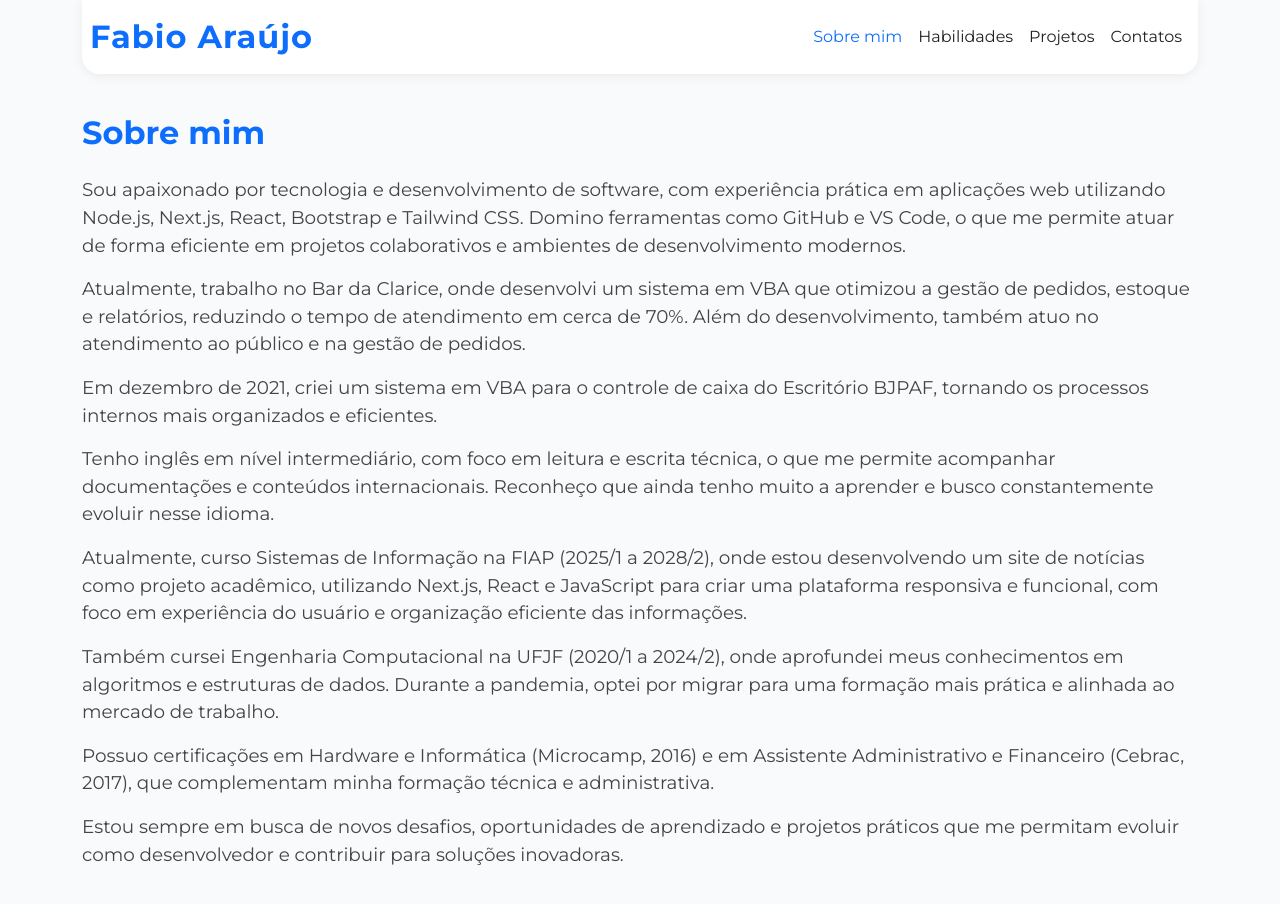
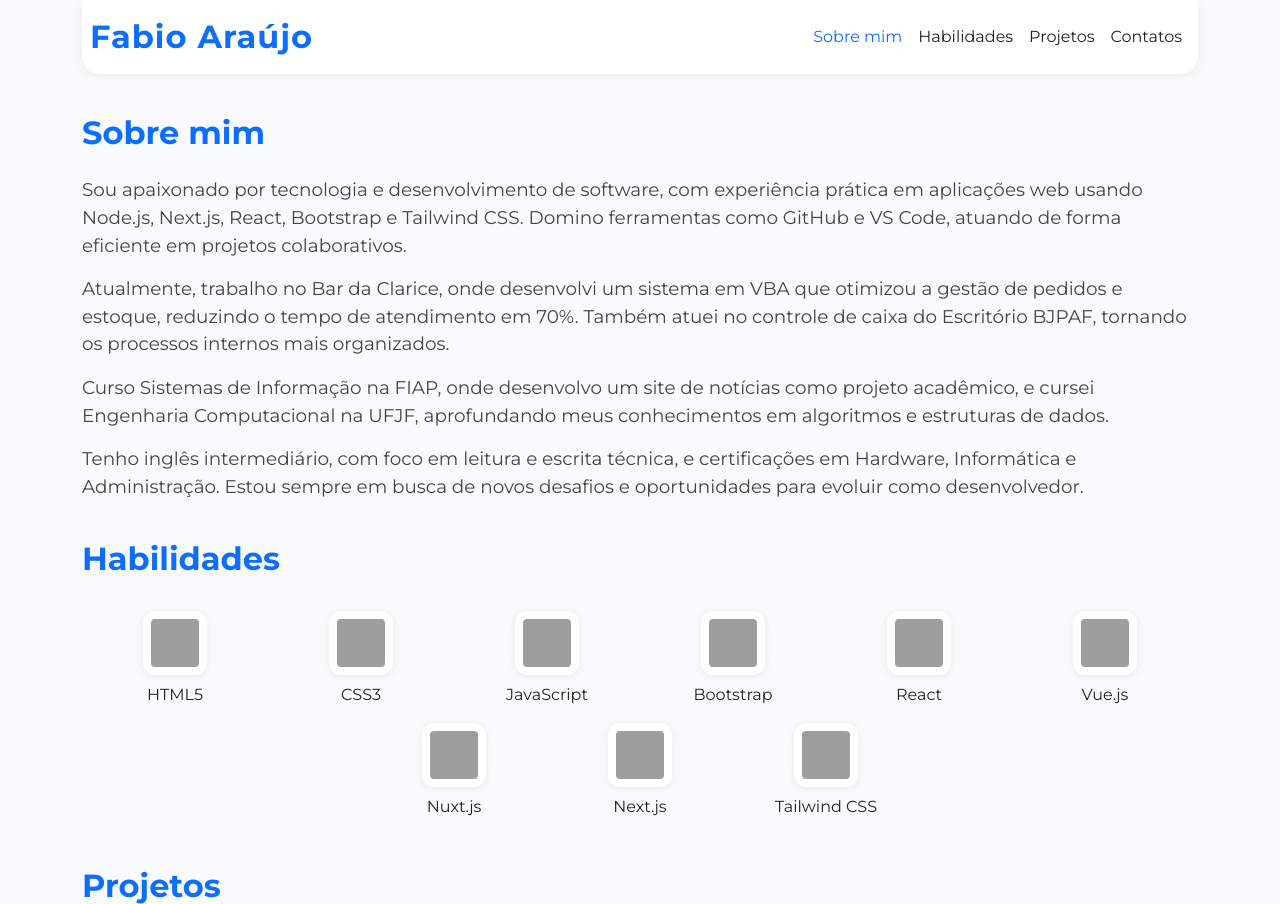
Before and after one commit to fabioarauju/portfolio_fabio_araujo, a plain HTML site: page index.html in a window 1280 px wide. Shown: the top 904 px of the page. Drawn offline with nearby package versions, Linux system fonts and the light colour scheme; grey boxes are pictures that could not be loaded.

Commit message:
fix: formatando o texto sobre mim

```diff
--- a/index.html
+++ b/index.html
@@ -60,50 +60,26 @@
       <h2 id="aboutUs">Sobre mim</h2>
       <p class="lead">
         Sou apaixonado por tecnologia e desenvolvimento de software, com
-        experiência prática em aplicações web utilizando Node.js, Next.js,
-        React, Bootstrap e Tailwind CSS. Domino ferramentas como GitHub e VS
-        Code, o que me permite atuar de forma eficiente em projetos
-        colaborativos e ambientes de desenvolvimento modernos.
+        experiência prática em aplicações web usando Node.js, Next.js, React,
+        Bootstrap e Tailwind CSS. Domino ferramentas como GitHub e VS Code,
+        atuando de forma eficiente em projetos colaborativos.
       </p>
       <p class="lead">
         Atualmente, trabalho no Bar da Clarice, onde desenvolvi um sistema em
-        VBA que otimizou a gestão de pedidos, estoque e relatórios, reduzindo o
-        tempo de atendimento em cerca de 70%. Além do desenvolvimento, também
-        atuo no atendimento ao público e na gestão de pedidos.
+        VBA que otimizou a gestão de pedidos e estoque, reduzindo o tempo de
+        atendimento em 70%. Também atuei no controle de caixa do Escritório
+        BJPAF, tornando os processos internos mais organizados.
       </p>
       <p class="lead">
-        Em dezembro de 2021, criei um sistema em VBA para o controle de caixa do
-        Escritório BJPAF, tornando os processos internos mais organizados e
-        eficientes.
+        Curso Sistemas de Informação na FIAP, onde desenvolvo um site de
+        notícias como projeto acadêmico, e cursei Engenharia Computacional na
+        UFJF, aprofundando meus conhecimentos em algoritmos e estruturas de
+        dados.
       </p>
       <p class="lead">
-        Tenho inglês em nível intermediário, com foco em leitura e escrita
-        técnica, o que me permite acompanhar documentações e conteúdos
-        internacionais. Reconheço que ainda tenho muito a aprender e busco
-        constantemente evoluir nesse idioma.
-      </p>
-      <p class="lead">
-        Atualmente, curso Sistemas de Informação na FIAP (2025/1 a 2028/2), onde
-        estou desenvolvendo um site de notícias como projeto acadêmico,
-        utilizando Next.js, React e JavaScript para criar uma plataforma
-        responsiva e funcional, com foco em experiência do usuário e organização
-        eficiente das informações.
-      </p>
-      <p class="lead">
-        Também cursei Engenharia Computacional na UFJF (2020/1 a 2024/2), onde
-        aprofundei meus conhecimentos em algoritmos e estruturas de dados.
-        Durante a pandemia, optei por migrar para uma formação mais prática e
-        alinhada ao mercado de trabalho.
-      </p>
-      <p class="lead">
-        Possuo certificações em Hardware e Informática (Microcamp, 2016) e em
-        Assistente Administrativo e Financeiro (Cebrac, 2017), que complementam
-        minha formação técnica e administrativa.
-      </p>
-      <p class="lead">
-        Estou sempre em busca de novos desafios, oportunidades de aprendizado e
-        projetos práticos que me permitam evoluir como desenvolvedor e
-        contribuir para soluções inovadoras.
+        Tenho inglês intermediário, com foco em leitura e escrita técnica, e
+        certificações em Hardware, Informática e Administração. Estou sempre em
+        busca de novos desafios e oportunidades para evoluir como desenvolvedor.
       </p>
 
       <!-- Skills -->
```
